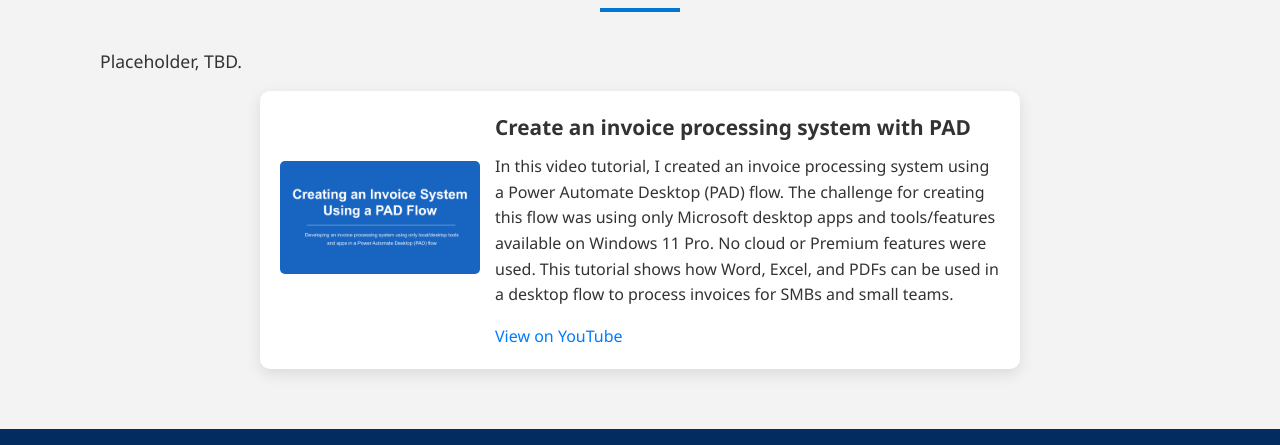
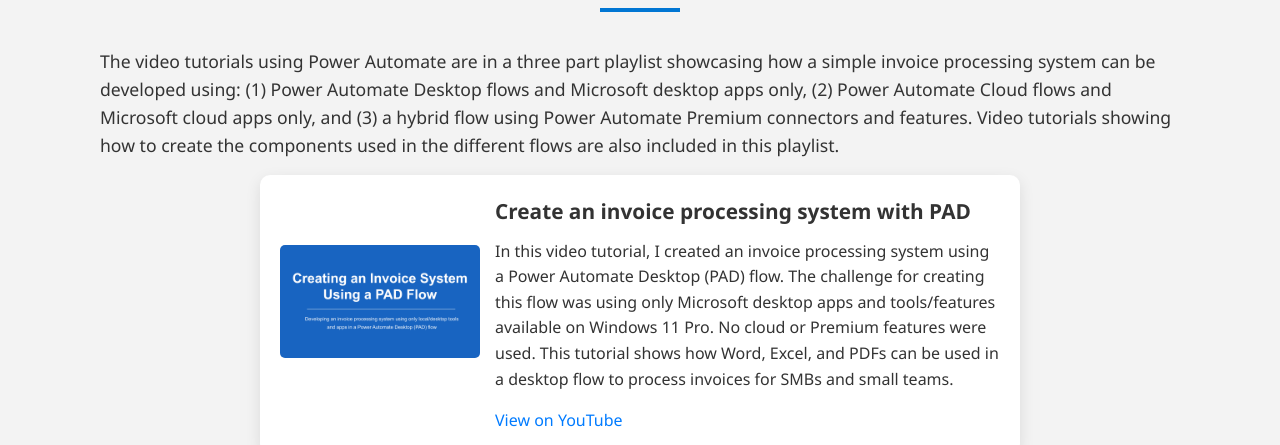
Before and after one commit to LizTanner/Portfolio, a plain HTML site: page indexMSapps.html in a window 1280 px wide. Shown: the part 350-795 px from the top of the page. Drawn offline with Linux system fonts and the light colour scheme.

Commit message:
Update indexMSapps.html

```diff
--- a/indexMSapps.html
+++ b/indexMSapps.html
@@ -53,7 +53,7 @@
     <section class="strat-section-grey" style="flex:1;">
         <div class="strat-text-content">
             <h2 class="section-title">Power Automate Tutorials</h2>
-            <p>Placeholder, TBD.</p>
+            <p>The video tutorials using Power Automate are in a three part playlist showcasing how a simple invoice processing system can be developed using: (1) Power Automate Desktop flows and Microsoft desktop apps only, (2) Power Automate Cloud flows and Microsoft cloud apps only, and (3) a hybrid flow using Power Automate Premium connectors and features. Video tutorials showing how to create the components used in the different flows are also included in this playlist.</p>
         </div>
         <div class="container" style="max-width:800px;">
             <!-- Video Card 1 -->
```
